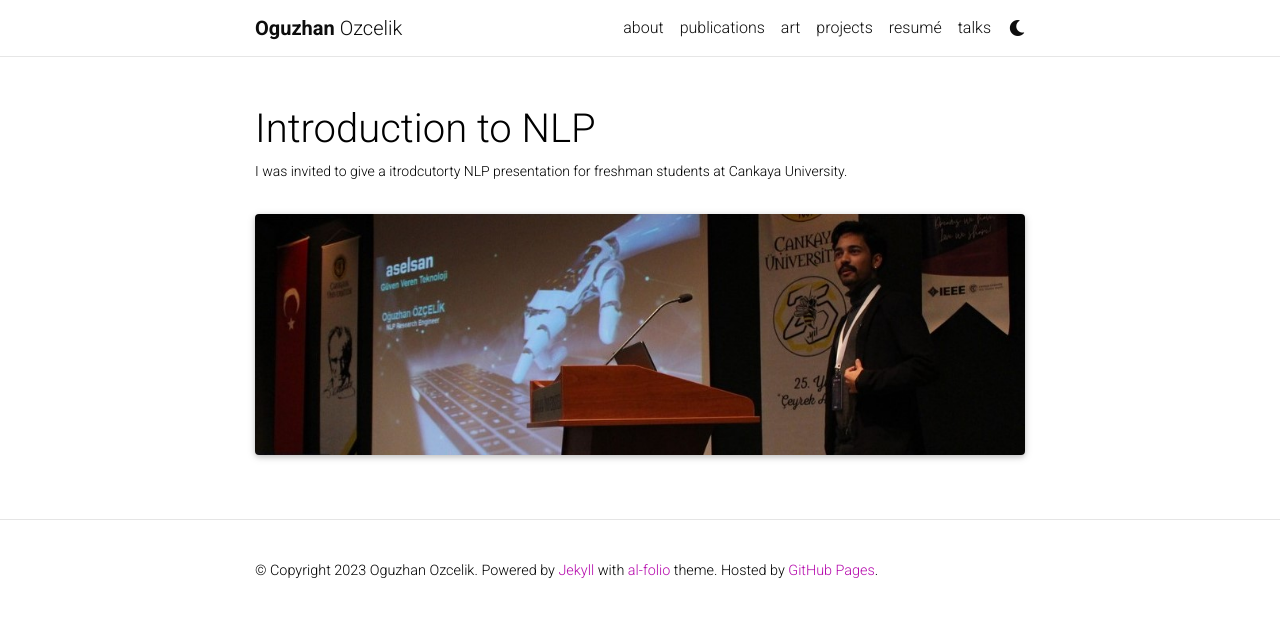
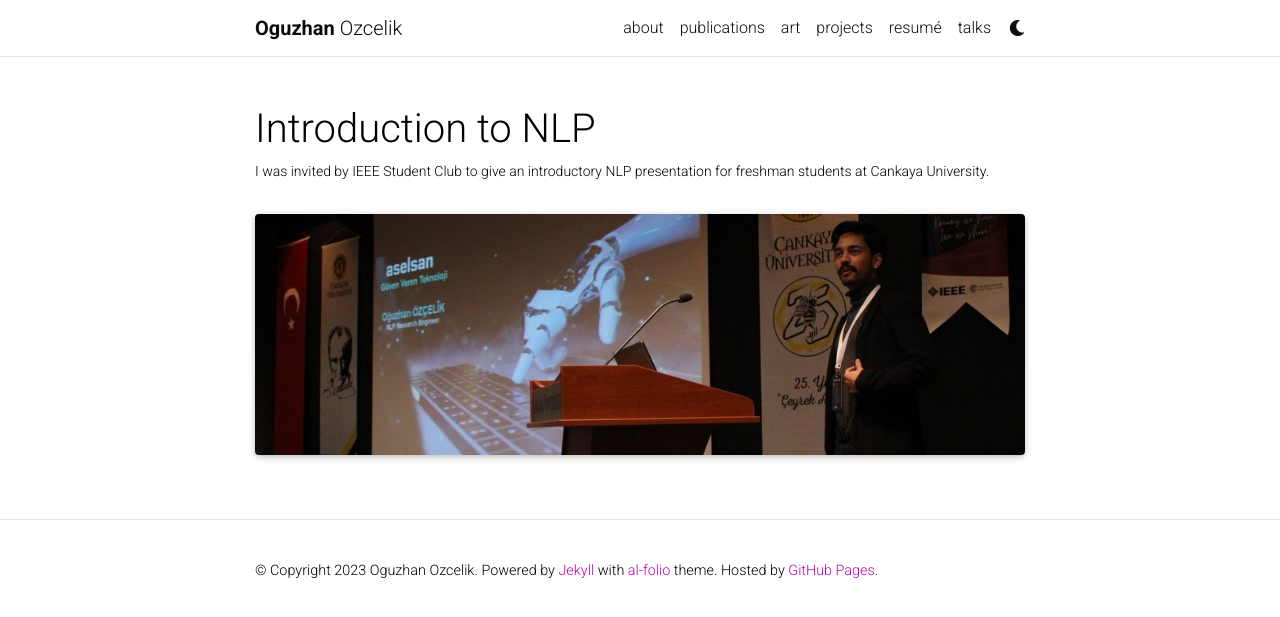
Before and after one commit to ogozcelik/info, a Jekyll site: the page built from _projects/2_talk.md, in a window 1280 px wide. Shown: the top 617 px of the page. Built offline with Jekyll 4.4.1, drawn with Linux system fonts in a browser that asks for light colours; full-size pictures stand in for the smaller copies a plugin makes; comment, search, counter and statistics services are not loaded; a style sheet for code colours, icons or effects is not loaded.

Commit message:
Update 2_talk.md

```diff
--- a/_projects/2_talk.md
+++ b/_projects/2_talk.md
@@ -1,7 +1,7 @@
 ---
 layout: page
 title: Introduction to NLP
-description: I was invited to give a itrodcutorty NLP presentation for freshman students at Cankaya University.
+description: I was invited by IEEE Student Club to give an introductory NLP presentation for freshman students at Cankaya University.
 img: assets/img/cankaya_uni.jpg
 importance: 1
 category: invited
```
